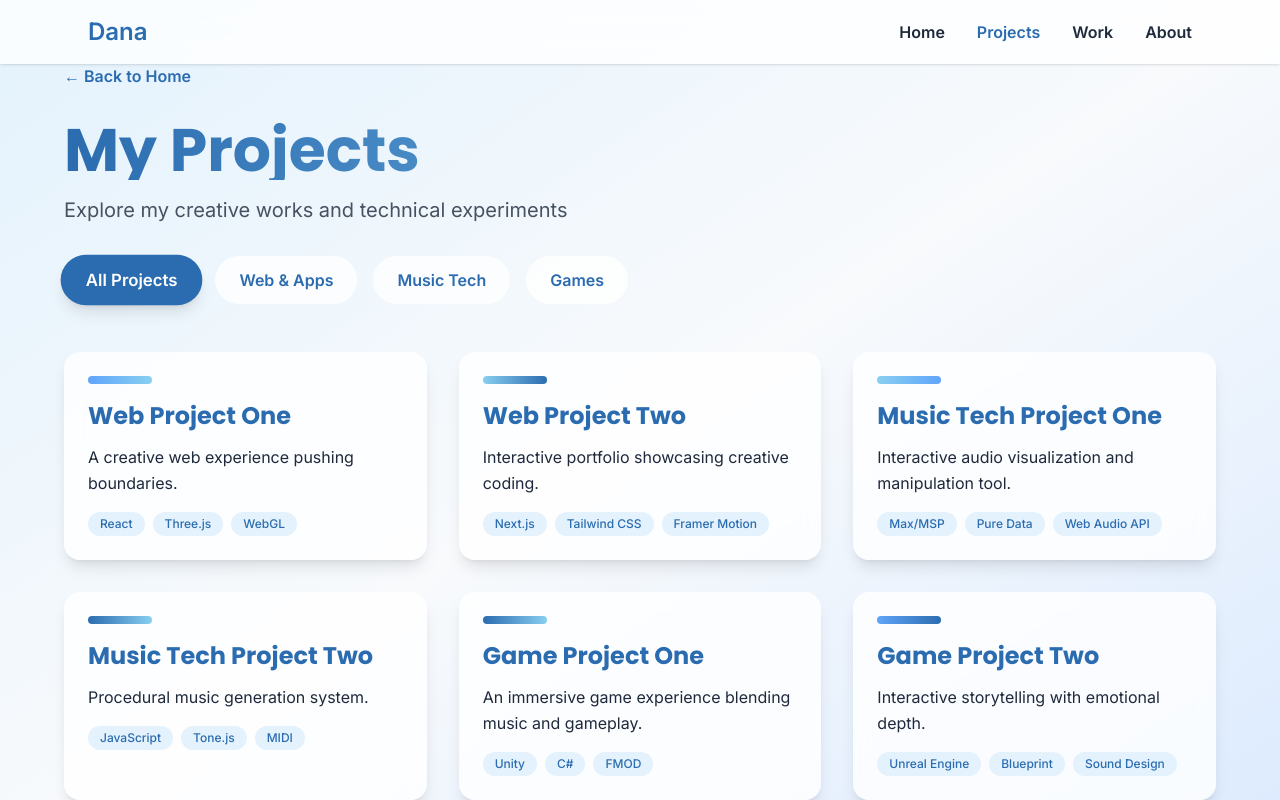
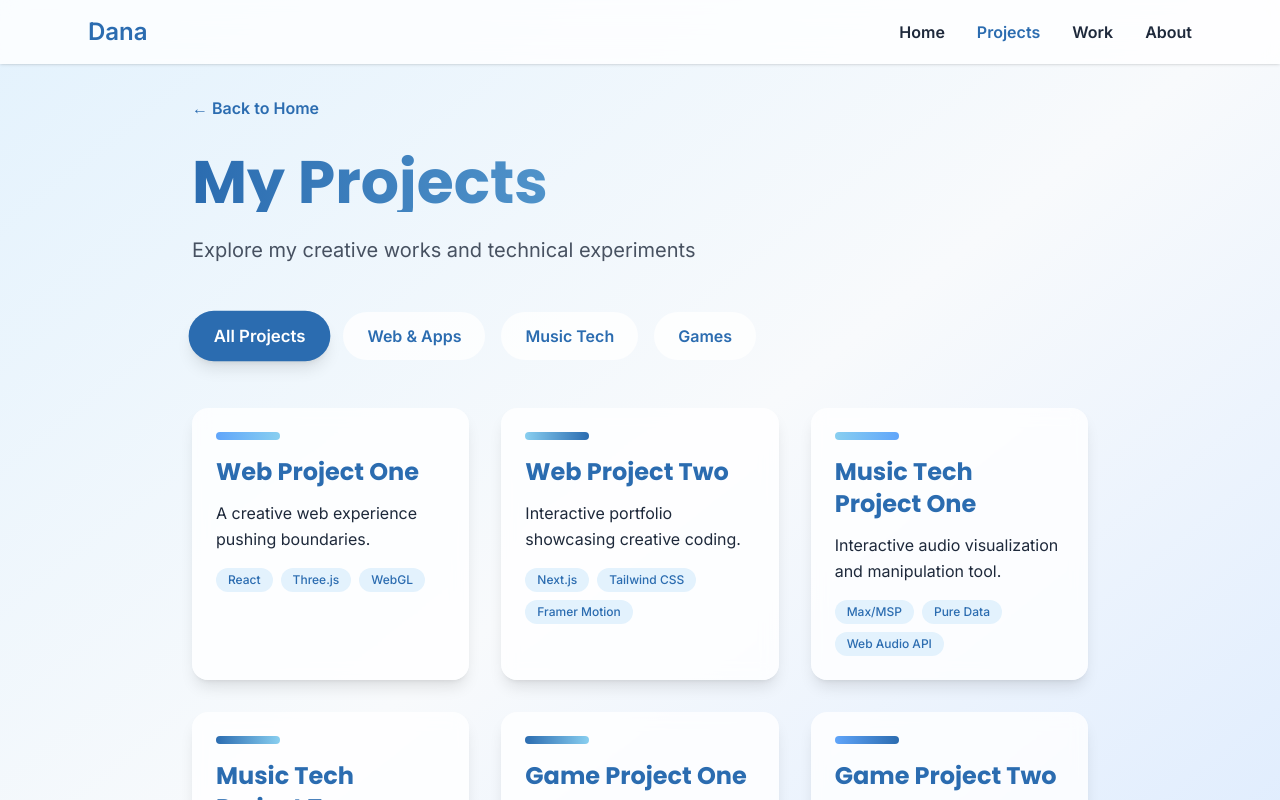
Before and after one commit to Deynuh/my-portfolio, a Next.js app: page /projects in a window 1280 px wide. Shown: the top 800 px of the page. Built offline with nearby package versions, Linux system fonts and the light colour scheme.

Commit message:
fixed spacing

```diff
--- a/src/app/about/page.js
+++ b/src/app/about/page.js
@@ -27,7 +27,7 @@ export default function About() {
   ];
 
   return (
-    <div className="min-h-screen bg-gradient-to-br from-[#E3F2FD] via-[#F8FAFC] to-[#DBEAFE] py-16 px-6">
+    <div className="min-h-screen bg-gradient-to-br from-[#E3F2FD] via-[#F8FAFC] to-[#DBEAFE] py-16 px-6 pt-24">
       <div className="max-w-4xl mx-auto">
         <Link
           href="/"
--- a/src/app/projects/page.js
+++ b/src/app/projects/page.js
@@ -84,8 +84,8 @@ export default function Projects() {
   };
 
   return (
-    <div className="min-h-screen bg-gradient-to-br from-[#E3F2FD] via-[#F8FAFC] to-[#DBEAFE] py-16 px-6">
-      <div className="max-w-6xl mx-auto">
+    <div className="min-h-screen bg-gradient-to-br from-[#E3F2FD] via-[#F8FAFC] to-[#DBEAFE] py-16 px-6 pt-24">
+      <div className="max-w-4xl mx-auto">
         <Link
           href="/"
           className="inline-block mb-8 text-[#2B6CB0] hover:text-[#89CFF0] transition-colors font-semibold"
@@ -93,10 +93,10 @@ export default function Projects() {
           ← Back to Home
         </Link>
 
-        <h1 className="text-5xl md:text-6xl font-bold mb-4 bg-gradient-to-r from-[#2B6CB0] to-[#89CFF0] bg-clip-text text-transparent">
+        <h1 className="text-5xl md:text-6xl font-bold mb-6 bg-gradient-to-r from-[#2B6CB0] to-[#89CFF0] bg-clip-text text-transparent">
           My Projects
         </h1>
-        <p className="text-xl text-[#1E293B] opacity-80 mb-8">
+        <p className="text-xl text-[#1E293B] opacity-80 mb-12">
           Explore my creative works and technical experiments
         </p>
 
--- a/src/app/work/page.js
+++ b/src/app/work/page.js
@@ -38,7 +38,7 @@ export default function Work() {
   ];
 
   return (
-    <div className="min-h-screen bg-gradient-to-br from-[#E3F2FD] via-[#F8FAFC] to-[#DBEAFE] py-16 px-6">
+    <div className="min-h-screen bg-gradient-to-br from-[#E3F2FD] via-[#F8FAFC] to-[#DBEAFE] py-16 px-6 pt-24">
       <div className="max-w-4xl mx-auto">
         <Link
           href="/"
```
